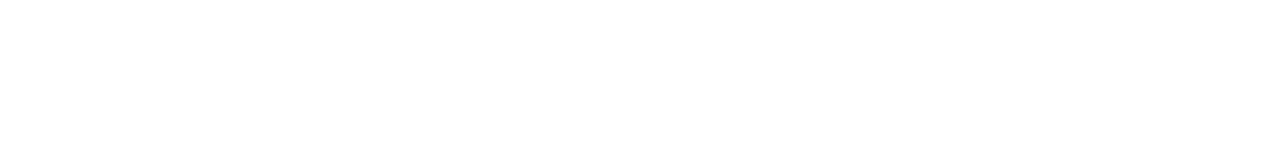
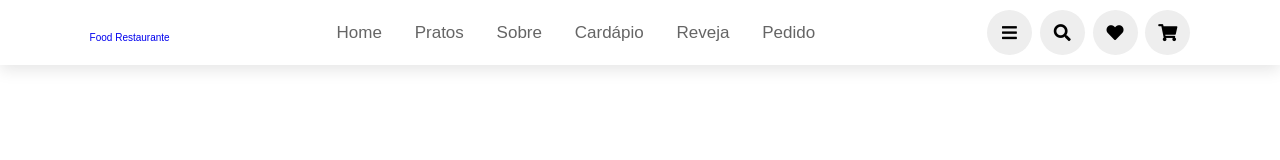
Before and after one commit to LinikerNogueiraMachado/website_restaurante, a plain HTML site: page src/index.html in a window 1280 px wide. Drawn offline with Linux system fonts and the light colour scheme.

Commit message:
Criando navbar e estilizando css

```diff
--- a/src/index.css
+++ b/src/index.css
@@ -0,0 +1,94 @@
+:root
+{
+    --green:rgb(211, 9, 103);
+    --balck:black;
+    --light-clr:#656565;
+    --box-shadow:0 .5rem 1.5rem rgba(0,0,0,.1);
+}
+
+*
+{
+    font-family: 'Nunito', sans-serif;
+    margin: 0;
+    padding: 0;
+    box-sizing: border-box;
+    text-decoration: none;
+    outline: none;
+    border: none;
+    text-transform: capitalize;
+    transition: all .2s linear;
+}
+
+html
+{
+    font-size: 62.5%;
+    overflow-x: hidden;
+    scroll-padding-top: 5.5rem;
+    scroll-behavior: smooth;
+}
+
+header
+{
+    position: fixed;
+    top: 0;
+    left: 0;
+    right: 0;
+    background: #fff;
+    padding: 1rem 7%;
+    display: flex;
+    align-items: center;
+    justify-content: space-between;
+    z-index: 1000;
+    box-shadow: var(--box-shadow);
+}
+
+header .logo i
+{
+    color: var(--balck);
+    font-size: 2.5rem;
+    font-weight: bolder;
+}
+
+header .logo i
+{
+    color: var(--green);
+}
+
+
+header .navbar a
+{
+    font-size: 1.7rem;
+    border-radius: .5rem;
+    padding: .5rem 1.5rem;
+    color: var(--light-clr);
+}
+
+header .navbar a.active,
+header .navbar a:hover
+{
+    color: #fff;
+    background: var(--green);
+}
+
+header .icons i,
+header .icons a
+{
+    cursor: pointer;
+    margin-left: .5rem;
+    height: 4.5rem;
+    line-height: 4.5rem;
+    width: 4.5rem;
+    text-align: center;
+    font-size: 1.7rem;
+    color: var(--balck);
+    border-radius: 50%;
+    background: #eee;
+}
+
+header .icons i:hover,
+header .icons a:hover
+{
+    color: #fff;
+    background: var(--green);
+    transform: rotate(360deg);
+}
--- a/src/index.html
+++ b/src/index.html
@@ -5,12 +5,34 @@
         <meta name="viewport" content="width=device-width, initial-scale=1">
         <meta name="theme-color" content="#000000">
         <meta name="Food restaurante" content="Site responsivo">
-
+        <title>Food restaurante</title>
         <link rel="stylesheet" href="./index.css">
-
-        <title>Food restaurante</title>
+        <link rel="stylesheet" href="https://cdnjs.cloudflare.com/ajax/libs/font-awesome/5.15.3/css/all.min.css">
     </head>
     <body>
+        <!-- Header section starts -->
+        <header>
+            <a href="#" class="logo">
+                <i class="fas-fa-untensils"></i> Food Restaurante
+            </a>
+            <nav class="navbar">
+                <a href="active">    Home</a>
+                <a href="#pratos">  Pratos</a>
+                <a href="#sobre">   Sobre</a>
+                <a href="#cardápio">Cardápio</a>
+                <a href="#reverja"> Reveja</a>
+                <a href="#pedido">  Pedido</a>
+            </nav>
+
+            <div class="icons">
+              <i class="fas fa-bars" id="bars"> </i>
+              <i class="fas fa-search" id="search-icon"></i>
+              <a href="#" class="fas fa-heart"></a>
+              <a href="#" class="fas fa-shopping-cart"></a>
+
+            </div>
+        </header>
+        <!-- header section ends -->
         <script src="./js/scripts.js"></script>
     </body>
 </html>
```
